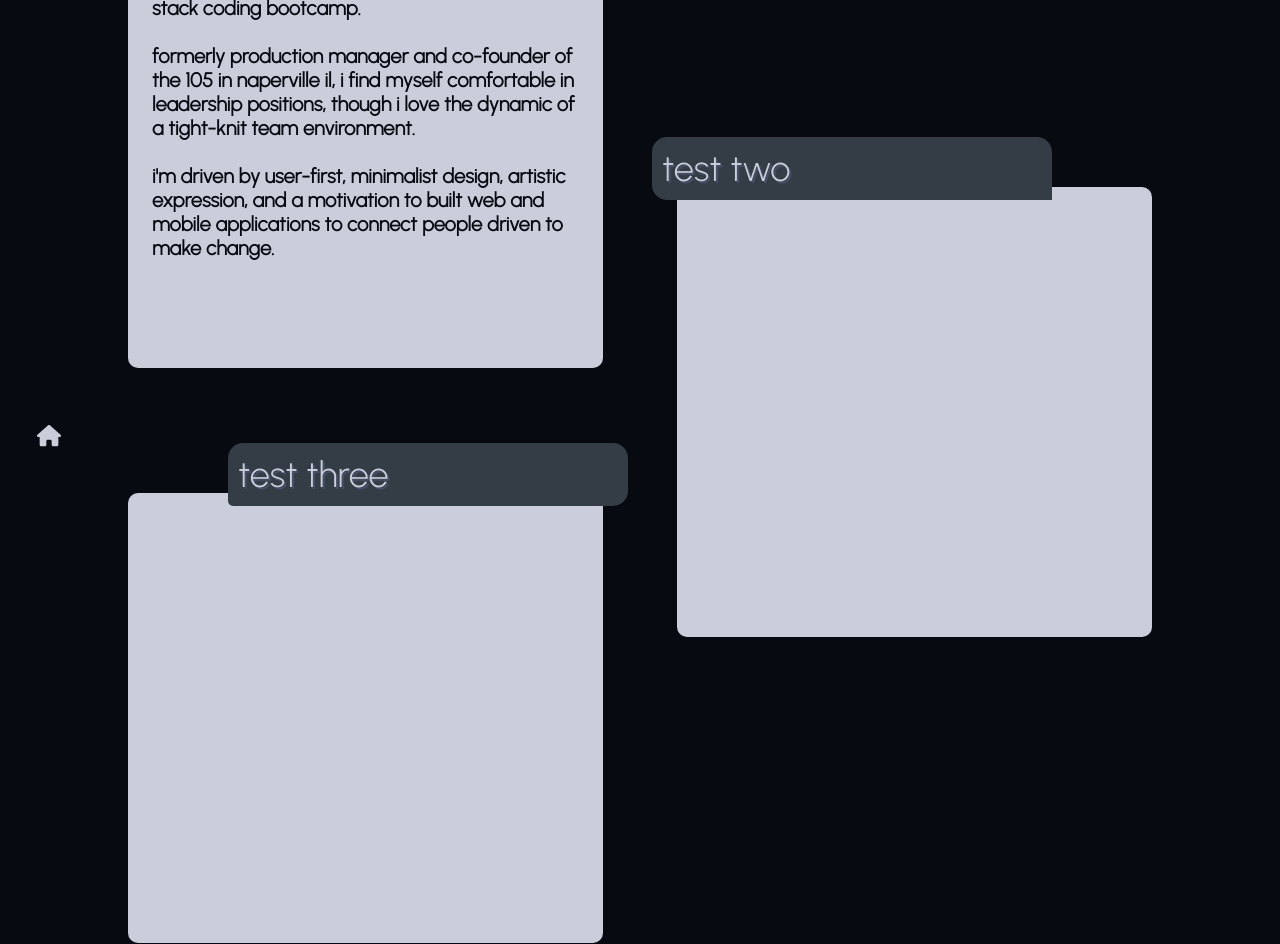
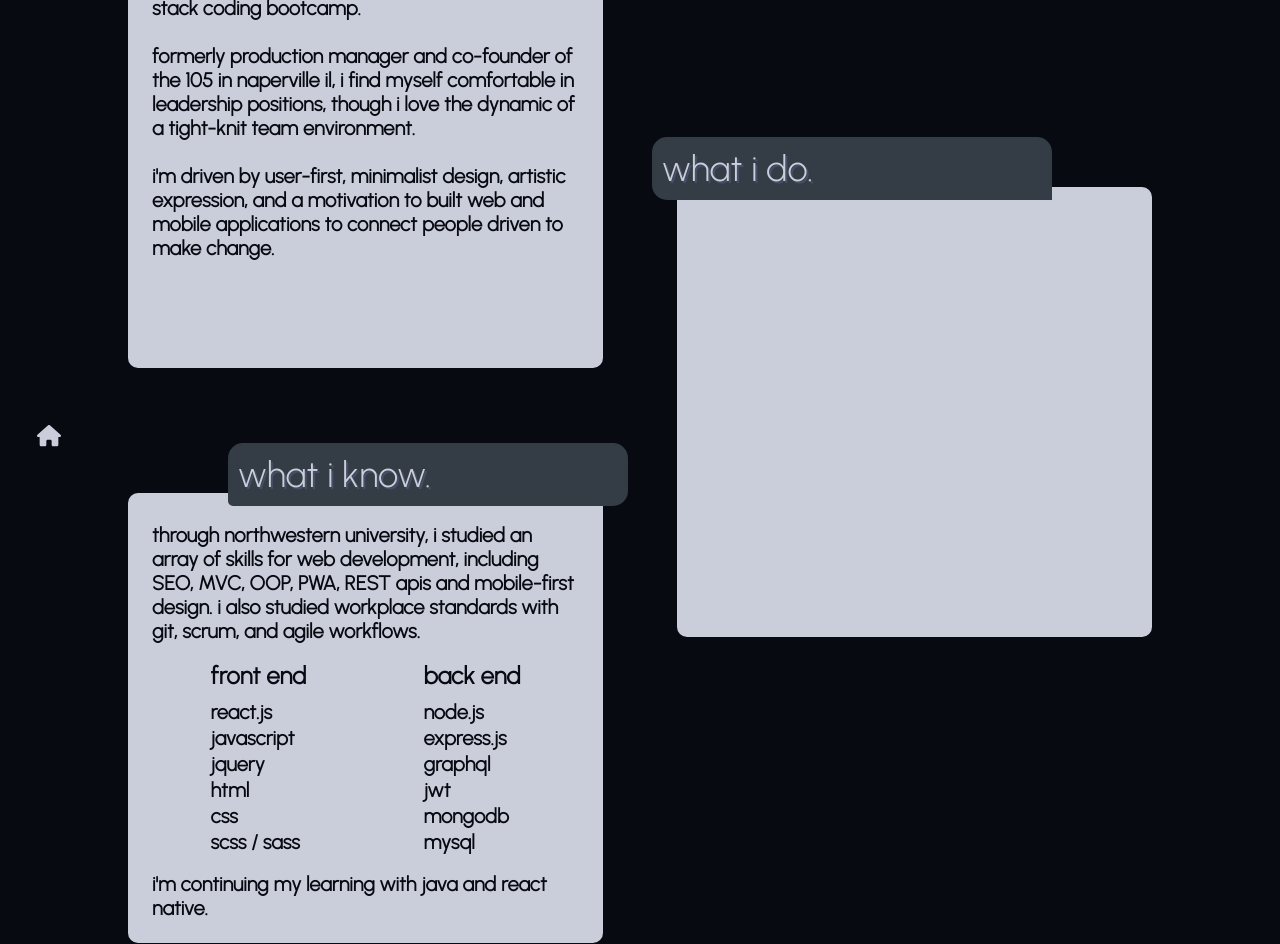
Before and after one commit to elliottdombrowski/portfolio-mern, a React (Create React App) app in the folder client/: page /about in a window 1280 px wide. Shown: the part 340-1284 px from the top of the page. Built offline with nearby package versions, Linux system fonts and the light colour scheme.

Commit message:
built 3rd "about me" box

```diff
--- a/client/src/pages/about/About.js
+++ b/client/src/pages/about/About.js
@@ -46,7 +46,7 @@ const About = () => {
 
           <div className='about-section about-section-two'>
             <span className='about-header'>
-              test two
+              what i do.
             </span>
 
             <div className='about-body'>
@@ -58,12 +58,37 @@ const About = () => {
 
           <div className='about-section about-section-three'>
             <span className='about-header'>
-              test three
+              what i know.
             </span>
 
             <div className='about-body'>
               <h1 className='about-text'>
+              through northwestern university, i studied an array of skills for web development,
+                including SEO, MVC, OOP, PWA, REST apis and mobile-first design.
+                i also studied workplace standards with git, scrum, and agile workflows.
 
+                <table>
+                  <tc>
+                    <th>front end</th>
+                    <tr>react.js</tr>
+                    <tr>javascript</tr>
+                    <tr>jquery</tr>
+                    <tr>html</tr>
+                    <tr>css</tr>
+                    <tr>scss / sass</tr>
+                  </tc>
+                  <tc>
+                    <th>back end</th>
+                    <tr>node.js</tr>
+                    <tr>express.js</tr>
+                    <tr>graphql</tr>
+                    <tr>jwt</tr>
+                    <tr>mongodb</tr>
+                    <tr>mysql</tr>
+                  </tc>
+                </table>
+
+                i'm continuing my learning with java and react native.
               </h1>
             </div>
           </div>
--- a/client/src/pages/about/styles.scss
+++ b/client/src/pages/about/styles.scss
@@ -31,7 +31,6 @@
       position: absolute;
       width: 500px;
       height: 500px;
-      background: red;
 
       .about-header {
         position: absolute;
@@ -99,6 +98,22 @@
 
         .about-body {
           left: 0;
+
+          .about-text {
+            table {
+              width: 100%;
+              display: flex;
+              flex-direction: row;
+              justify-content: space-around;
+              padding: 1rem 0;
+
+              th {
+                padding-bottom: 8px;
+                text-align: left;
+                font-size: 24px;
+              }
+            }
+          }
         }
       }
     }
```
